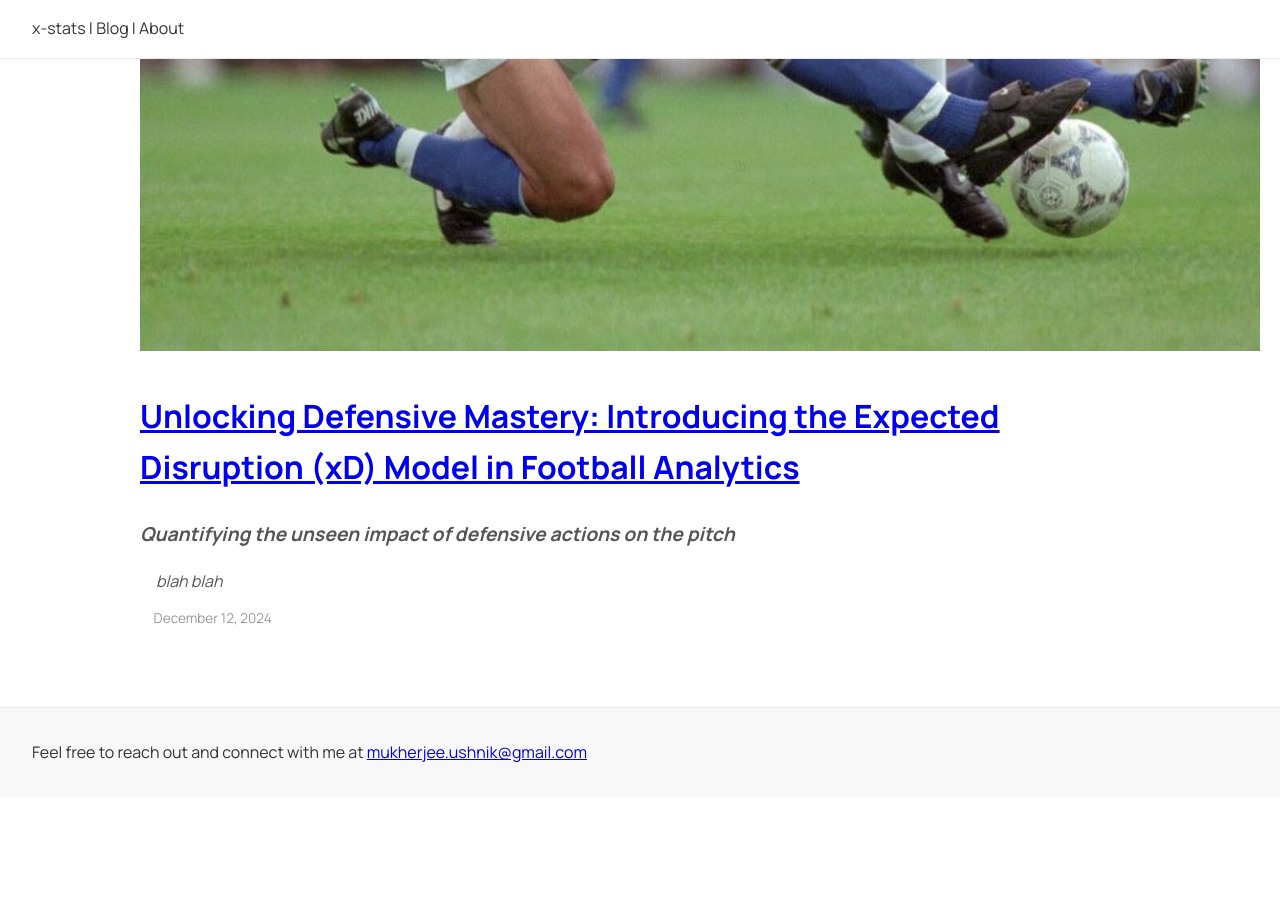
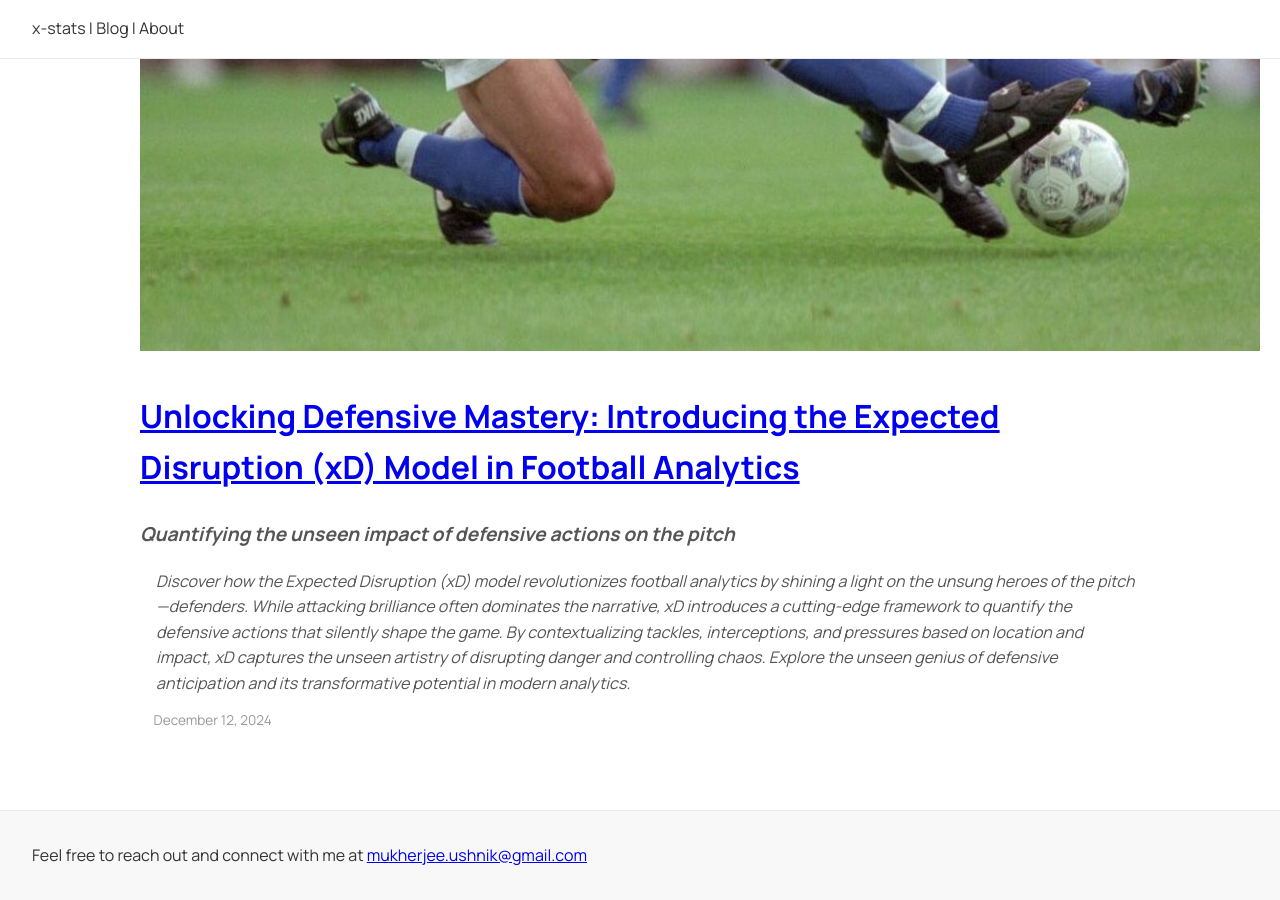
Before and after one commit to u3mukher/x-stats, a Jekyll site: the page built from index.md, in a window 1280 px wide and 900 px high, scrolled down 1073 px. Built offline with Jekyll 4.4.1, drawn with Linux system fonts in a browser that asks for light colours; before the commit the page ends 1871 px from its top, so only the background shows below that.

Commit message:
Update 2024-12-12-xD.md

```diff
--- a/_posts/2024-12-12-xD.md
+++ b/_posts/2024-12-12-xD.md
@@ -3,7 +3,7 @@ layout: post
 title: "Unlocking Defensive Mastery: Introducing the Expected Disruption (xD) Model in Football Analytics"
 date: 2024-12-12
 featured_image: /assets/images/cannavaro_r9_maldini.jpg
-excerpt: "<em>blah blah</em>"
+excerpt: "<em>Discover how the Expected Disruption (xD) model revolutionizes football analytics by shining a light on the unsung heroes of the pitch—defenders. While attacking brilliance often dominates the narrative, xD introduces a cutting-edge framework to quantify the defensive actions that silently shape the game. By contextualizing tackles, interceptions, and pressures based on location and impact, xD captures the unseen artistry of disrupting danger and controlling chaos. Explore the unseen genius of defensive anticipation and its transformative potential in modern analytics.</em>"
 subtitle: "Quantifying the unseen impact of defensive actions on the pitch"
 ---
 
```
